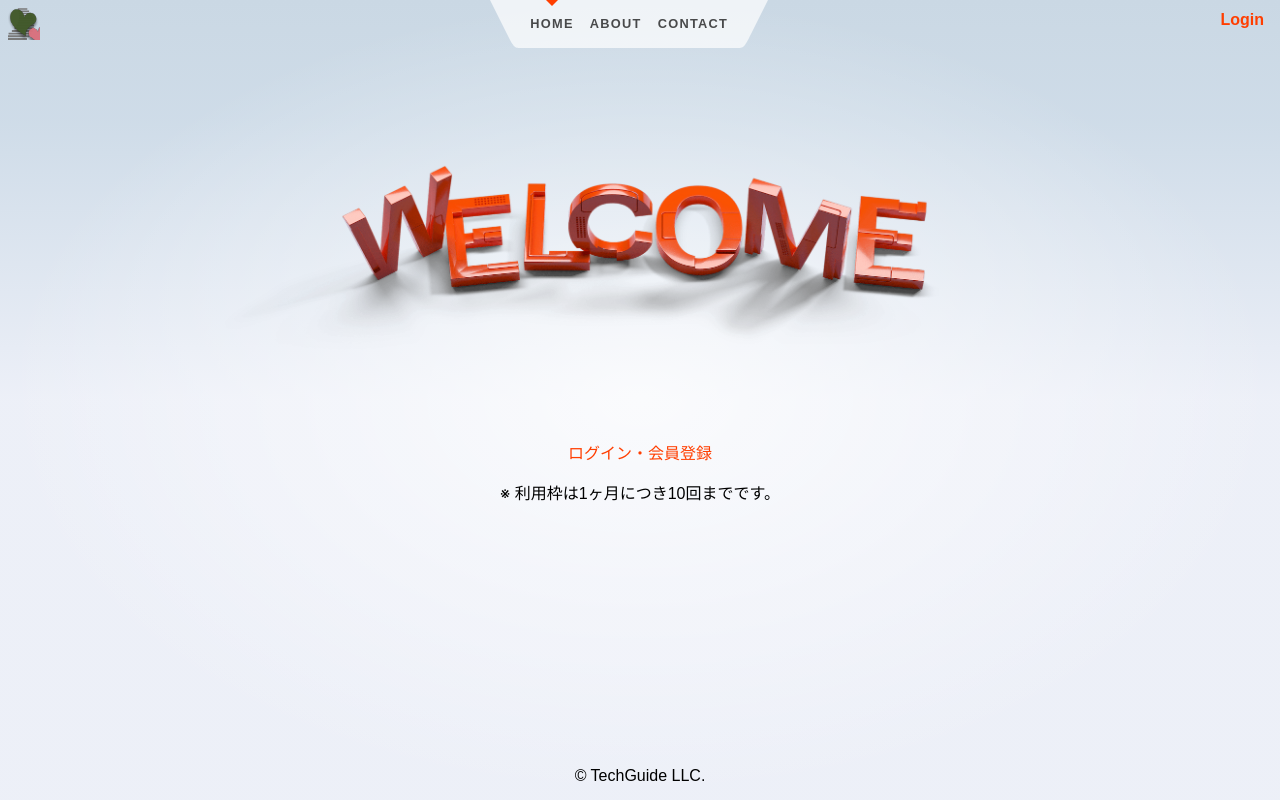
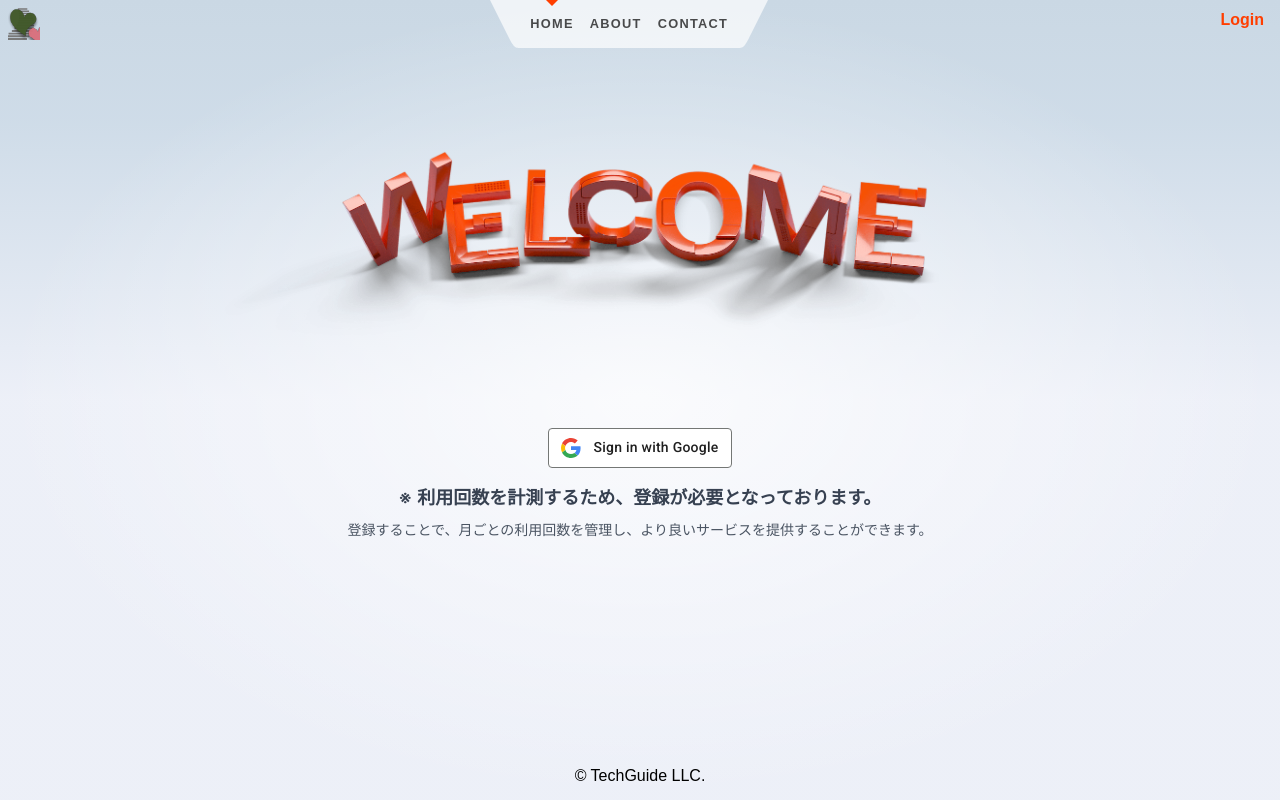
Before and after one commit to techguide-jp/koi-tre-auth, a SvelteKit app: page / in a window 1280 px wide. Built offline with nearby package versions, Linux system fonts and the light colour scheme; no server answers.

Commit message:
google認証ボタンとコピーボタン調整など

```diff
--- /dev/null
+++ b/src/lib/components/GoogleLoginButton.svelte
@@ -0,0 +1,131 @@
+<script lang="ts">
+  import { goto } from '$app/navigation';
+  export let href: string = "/login";
+
+  function navigateToLogin() {
+    goto(href);
+  }
+</script>
+
+<button class="gsi-material-button" on:click={navigateToLogin}>
+  <div class="gsi-material-button-state"></div>
+  <div class="gsi-material-button-content-wrapper">
+    <div class="gsi-material-button-icon">
+      <svg version="1.1" xmlns="http://www.w3.org/2000/svg" viewBox="0 0 48 48" xmlns:xlink="http://www.w3.org/1999/xlink" style="display: block;">
+        <path fill="#EA4335" d="M24 9.5c3.54 0 6.71 1.22 9.21 3.6l6.85-6.85C35.9 2.38 30.47 0 24 0 14.62 0 6.51 5.38 2.56 13.22l7.98 6.19C12.43 13.72 17.74 9.5 24 9.5z"></path>
+        <path fill="#4285F4" d="M46.98 24.55c0-1.57-.15-3.09-.38-4.55H24v9.02h12.94c-.58 2.96-2.26 5.48-4.78 7.18l7.73 6c4.51-4.18 7.09-10.36 7.09-17.65z"></path>
+        <path fill="#FBBC05" d="M10.53 28.59c-.48-1.45-.76-2.99-.76-4.59s.27-3.14.76-4.59l-7.98-6.19C.92 16.46 0 20.12 0 24c0 3.88.92 7.54 2.56 10.78l7.97-6.19z"></path>
+        <path fill="#34A853" d="M24 48c6.48 0 11.93-2.13 15.89-5.81l-7.73-6c-2.15 1.45-4.92 2.3-8.16 2.3-6.26 0-11.57-4.22-13.47-9.91l-7.98 6.19C6.51 42.62 14.62 48 24 48z"></path>
+        <path fill="none" d="M0 0h48v48H0z"></path>
+      </svg>
+    </div>
+    <span class="gsi-material-button-contents">Sign in with Google</span>
+    <span style="display: none;">Sign in with Google</span>
+  </div>
+</button>
+
+<style>
+.gsi-material-button {
+  -moz-user-select: none;
+  -webkit-user-select: none;
+  -ms-user-select: none;
+  -webkit-appearance: none;
+  background-color: WHITE;
+  background-image: none;
+  border: 1px solid #747775;
+  -webkit-border-radius: 4px;
+  border-radius: 4px;
+  -webkit-box-sizing: border-box;
+  box-sizing: border-box;
+  color: #1f1f1f;
+  cursor: pointer;
+  font-family: 'Roboto', arial, sans-serif;
+  font-size: 14px;
+  height: 40px;
+  letter-spacing: 0.25px;
+  outline: none;
+  overflow: hidden;
+  padding: 0 12px;
+  position: relative;
+  text-align: center;
+  -webkit-transition: background-color .218s, border-color .218s, box-shadow .218s;
+  transition: background-color .218s, border-color .218s, box-shadow .218s;
+  vertical-align: middle;
+  white-space: nowrap;
+  width: auto;
+  max-width: 400px;
+  min-width: min-content;
+}
+
+.gsi-material-button .gsi-material-button-icon {
+  height: 20px;
+  margin-right: 12px;
+  min-width: 20px;
+  width: 20px;
+}
+
+.gsi-material-button .gsi-material-button-content-wrapper {
+  -webkit-align-items: center;
+  align-items: center;
+  display: flex;
+  -webkit-flex-direction: row;
+  flex-direction: row;
+  -webkit-flex-wrap: nowrap;
+  flex-wrap: nowrap;
+  height: 100%;
+  justify-content: space-between;
+  position: relative;
+  width: 100%;
+}
+
+.gsi-material-button .gsi-material-button-contents {
+  -webkit-flex-grow: 1;
+  flex-grow: 1;
+  font-family: 'Roboto', arial, sans-serif;
+  font-weight: 500;
+  overflow: hidden;
+  text-overflow: ellipsis;
+  vertical-align: top;
+}
+
+.gsi-material-button .gsi-material-button-state {
+  -webkit-transition: opacity .218s;
+  transition: opacity .218s;
+  bottom: 0;
+  left: 0;
+  opacity: 0;
+  position: absolute;
+  right: 0;
+  top: 0;
+}
+
+.gsi-material-button:disabled {
+  cursor: default;
+  background-color: #ffffff61;
+  border-color: #1f1f1f1f;
+}
+
+.gsi-material-button:disabled .gsi-material-button-contents {
+  opacity: 38%;
+}
+
+.gsi-material-button:disabled .gsi-material-button-icon {
+  opacity: 38%;
+}
+
+.gsi-material-button:not(:disabled):active .gsi-material-button-state,
+.gsi-material-button:not(:disabled):focus .gsi-material-button-state {
+  background-color: #303030;
+  opacity: 12%;
+}
+
+.gsi-material-button:not(:disabled):hover {
+  -webkit-box-shadow: 0 1px 2px 0 rgba(60, 64, 67, .30), 0 1px 3px 1px rgba(60, 64, 67, .15);
+  box-shadow: 0 1px 2px 0 rgba(60, 64, 67, .30), 0 1px 3px 1px rgba(60, 64, 67, .15);
+}
+
+.gsi-material-button:not(:disabled):hover .gsi-material-button-state {
+  background-color: #303030;
+  opacity: 8%;
+}
+</style>
--- a/src/routes/+page.svelte
+++ b/src/routes/+page.svelte
@@ -18,6 +18,7 @@
 </script>
 
 <script lang="ts">
+  import GoogleLoginButton from '$lib/components/GoogleLoginButton.svelte'
   import welcome from '$lib/images/svelte-welcome.webp'
   import welcome_fallback from '$lib/images/svelte-welcome.png'
   import { onDestroy, onMount } from 'svelte'
@@ -38,15 +39,15 @@
   let toastMessage = '' // 通知メッセージ
   let isShowToastMessage = false // 通知を表示するかどうかのフラグ
   let recoveryTime = writable('') // 回復時間
+  let isMounted = false
 
   onMount(() => {
-    const handleClickOrEnter = () => {
-      checkUsage(uid).then((result) => {
+    const handleClickOrEnter = async () => {
+      const result = await checkUsage(uid)
       if (result) {
         console.log('updateUsage checkUsage', result)
         usage.set(result)
       }
-      })
       console.log('click checkUsage')
     }
 
@@ -59,12 +60,15 @@
     calculateRecoveryTime();
     const interval = setInterval(calculateRecoveryTime, 1);
 
+    handleClickOrEnter().then(() => {
+      isMounted = true
       // Remove event listeners when the component is unmounted
       return () => {
         window.removeEventListener('click', handleClickOrEnter)
         window.removeEventListener('keydown', handleClickOrEnter)
         clearInterval(interval)
       }
+    })
   })
 
   onDestroy(() => {
@@ -113,17 +117,28 @@
 </script>
 
 <svelte:head>
-  <title>{import.meta.env.VITE_APP_TITLE} - HOME</title>
+  <title>{import.meta.env.VITE_APP_TITLE} - 恋愛コミュニケーションスキル向上プラットフォーム</title>
   <meta name="description" content="Koi-Treは、恋愛コミュニケーションスキルを向上させるための画期的なトレーニングプラットフォームです。実践的なシミュレーションを通じて、リアルな状況で使えるコミュニケーション技術を学びましょう！" />
+  <meta name="keywords" content="恋愛, コミュニケーション, スキル, トレーニング, シミュレーション, 恋愛スキル, コミュニケーション技術, 恋愛コミュニケーション, Koi-Tre" />
+  <meta name="author" content="TechGuide LLC." />
+  <meta property="og:title" content="{import.meta.env.VITE_APP_TITLE} - 恋愛コミュニケーションスキル向上プラットフォーム" />
+  <meta property="og:description" content="Koi-Treは、恋愛コミュニケーションスキルを向上させるための画期的なトレーニングプラットフォームです。実践的なシミュレーションを通じて、リアルな状況で使えるコミュニケーション技術を学びましょう！" />
+  <!--<meta property="og:image" content="/path/to/your/image.jpg" />-->
+  <meta property="og:url" content="https://www.koi-tre.com" />
+  <!--<meta name="twitter:card" content="summary_large_image" />-->
+  <meta name="twitter:title" content="{import.meta.env.VITE_APP_TITLE} - 恋愛コミュニケーションスキル向上プラットフォーム" />
+  <meta name="twitter:description" content="Koi-Treは、恋愛コミュニケーションスキルを向上させるための画期的なトレーニングプラットフォームです。実践的なシミュレーションを通じて、リアルな状況で使えるコミュニケーション技術を学びましょう！" />
+  <!--<meta name="twitter:image" content="/path/to/your/image.jpg" />-->
 </svelte:head>
 
+{#if isMounted}
   <section>
     {#if !$user}
     <h1>
       <span class="welcome">
         <picture>
           <source srcset="{welcome}" type="image/webp" />
-        <img src="{welcome_fallback}" alt="Welcome" />
+          <img src="{welcome_fallback}" alt="Koi-Treへようこそ" />
         </picture>
       </span>
     </h1>
@@ -131,6 +146,19 @@
 
     {#if $user && isShowIframe}
       <p class="mb-4">こんにちは、{name}さん！</p>
+      <div class="border border-gray-300 p-4 my-4 rounded">
+        <p>今月の利用枠: あと{$usage}回</p>
+      </div>
+
+      <iframe
+        id="koi-tre-iframe"
+        title="Koi-Tre AI"
+        src="https://udify.app/chatbot/Vu74gKYoYbIhoZRJ"
+        style="width: 100%; height: 100%; min-height: 600px"
+        frameborder="0"
+        allow="microphone"
+      >
+      </iframe>
       <div class="flex flex-col items-start">
         <p class="mb-2">あなたのID:</p>
         <p class="border border-gray-300 p-2 mb-2">{uid}</p>
@@ -145,24 +173,16 @@
         {/if}
       </div>
 
-    <div class="border border-gray-300 p-4 my-4 rounded">
-      <p>今月の利用枠: あと{$usage}回</p>
-    </div>
-
-    <iframe
-      id="koi-tre-iframe"
-      title="Koi-Tre AI"
-      src="https://udify.app/chatbot/Vu74gKYoYbIhoZRJ"
-      style="width: 100%; height: 100%; min-height: 600px"
-      frameborder="0"
-      allow="microphone"
-    >
-    </iframe>
     {:else if !$user}
       <div class="mt-10 text-center">
-      <a href="/login">ログイン・会員登録</a>
+        <GoogleLoginButton />
         <br>
-      <p class="mt-4">※ 利用枠は1ヶ月につき10回までです。</p>
+        <p class="mt-4 text-lg text-gray-700 font-semibold">
+          ※ 利用回数を計測するため、登録が必要となっております。
+        </p>
+        <p class="mt-2 text-sm text-gray-600">
+          登録することで、月ごとの利用回数を管理し、より良いサービスを提供することができます。
+        </p>
       </div>
     {:else if !isShowIframe}
       <p class="mb-10 text-center">今月分の利用枠は無くなりました。<br><br>利用回数回復まで残り時間<br>{$recoveryTime}</p>
@@ -176,12 +196,14 @@
   </section>
 
   {#if $user}
+  <hr class="my-6">
   <section class="survey-link text-center mt-6">
     <p>ご利用いただきありがとうございます。<br>サービス向上のため、アンケートにご協力いただけますと嬉しいです！</p>
     <a href="https://x.gd/49Btv" class="bg-green-500 hover:bg-green-700 text-white font-bold py-2 px-4 rounded inline-block mt-4">
       アンケートに答える
     </a>
   </section>
+  {/if}
 {/if}
 
 <style>
```
Lines whose indentation alone changed are shown as unchanged.
